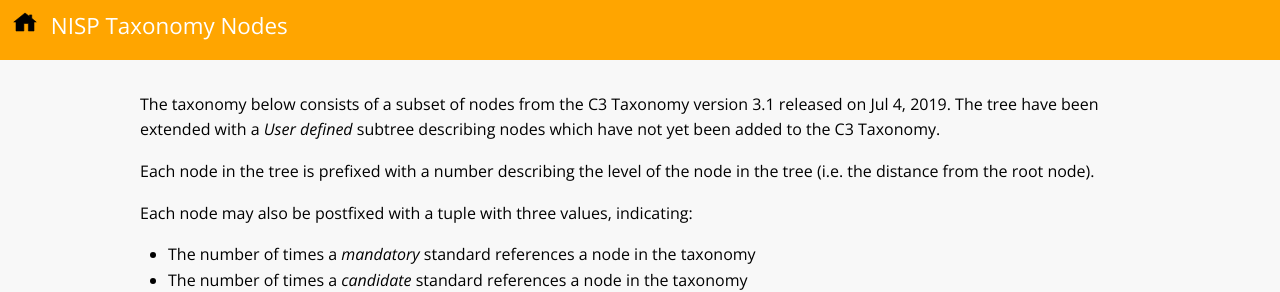
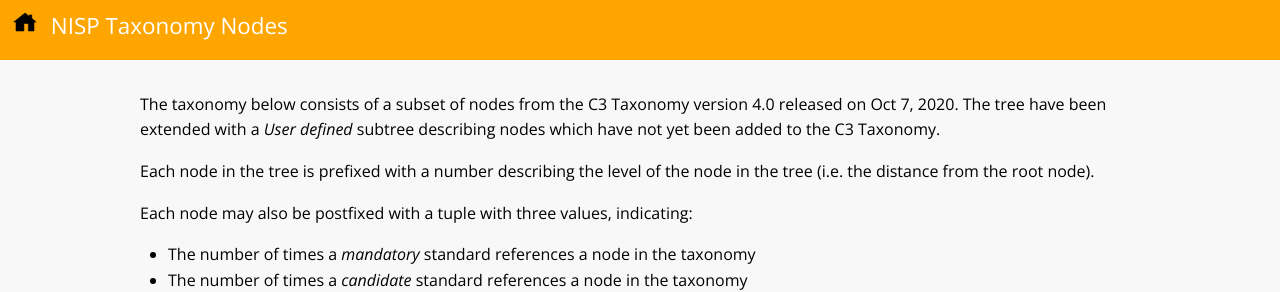
Before and after one commit to stavnstrup/nisp-nation, a Jekyll site: the page built from list-node.md, in a window 1280 px wide. Shown: the top 292 px of the page. Built offline with Jekyll 4.4.1, drawn with Linux system fonts in a browser that asks for light colours; nearby versions of some CDN libraries.

Commit message:
The current version of the C3 taxonomy is v4.0

```diff
--- a/list-node.md
+++ b/list-node.md
@@ -5,7 +5,7 @@ permalink: /node/index.html
 ---
 
 
-The taxonomy below consists of a subset of nodes from the C3 Taxonomy version 3.1 released on Jul 4, 2019. The tree have been extended with a *User defined* subtree describing nodes which have not yet been added to the C3 Taxonomy.
+The taxonomy below consists of a subset of nodes from the C3 Taxonomy version 4.0 released on Oct 7, 2020. The tree have been extended with a *User defined* subtree describing nodes which have not yet been added to the C3 Taxonomy.
 
 Each node in the tree is prefixed with a number describing the level of the node in the tree (i.e. the distance from the root node).
 
```
